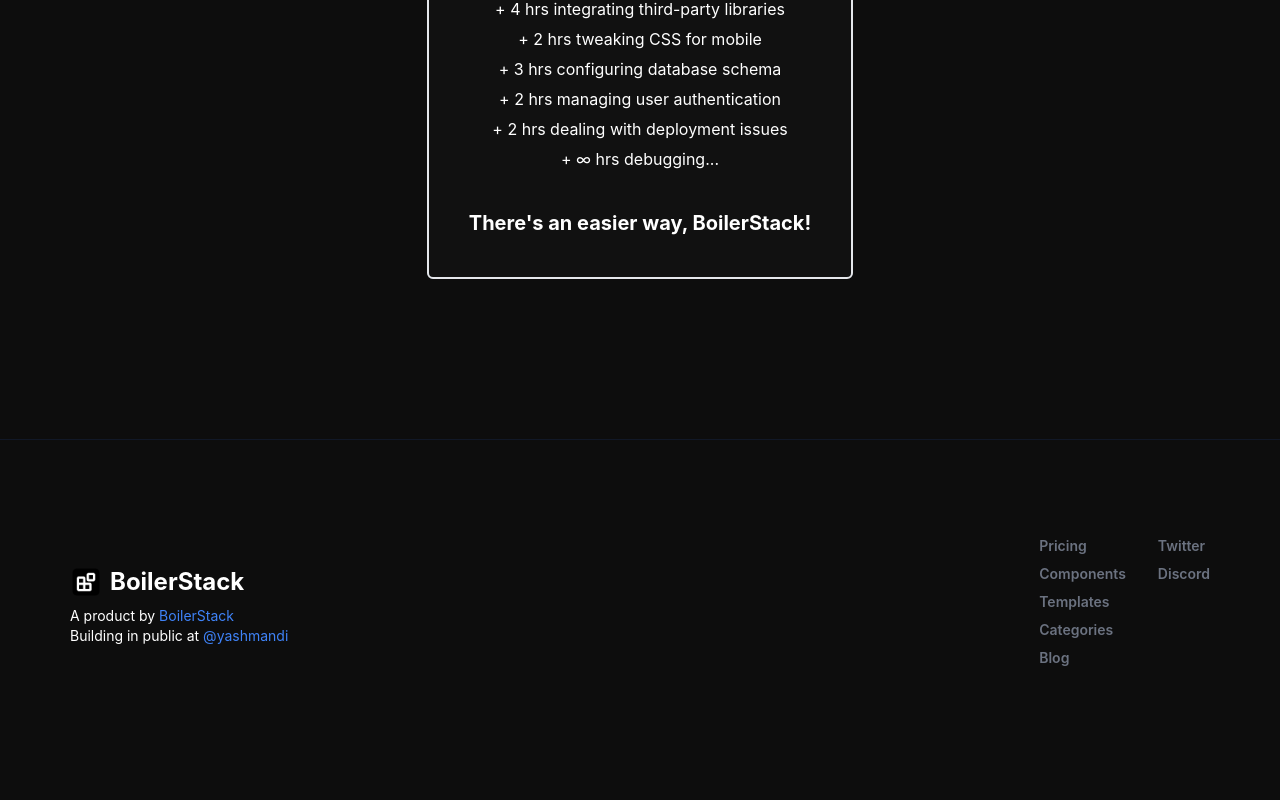
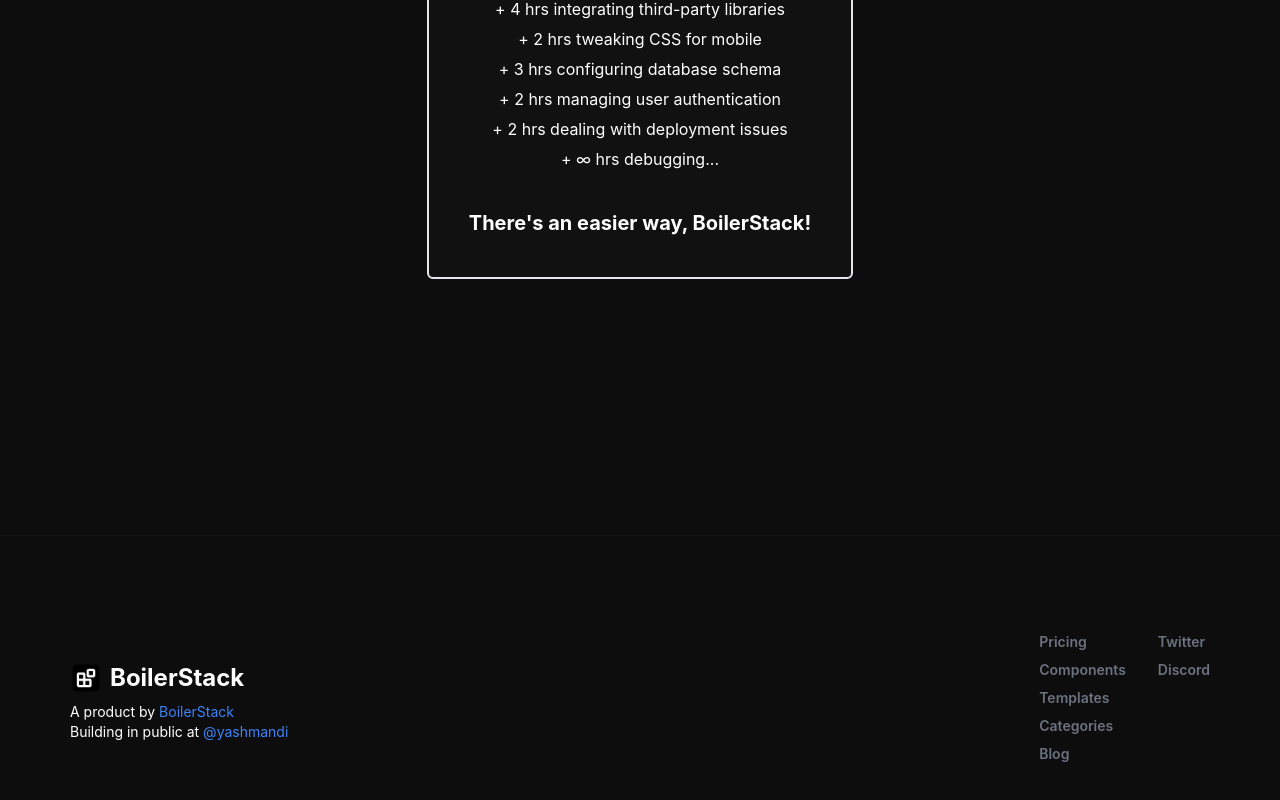
Before and after one commit to yashmandi/boilerstack, a React (Vite) app: page / in a window 1280 px wide. Shown: the part 1708-2508 px from the top of the page. Before the commit the page ends 2432 px from the top, so only its background shows below. Built offline with nearby package versions, Linux system fonts and the light colour scheme; a web font is replaced by a local one.

Commit message:
footer ui fix

```diff
--- a/src/components/Footer.jsx
+++ b/src/components/Footer.jsx
@@ -4,7 +4,7 @@
 const Footer = () => {
   return (
     <div>
-      <footer className="bg-[#0d0d0d] text-white p-6 sm:p-12 sm:pt-24 border-t border-gray-900">
+      <footer className="bg-[#0d0d0d] text-white p-6 sm:p-12 sm:pt-24 border-t border-1 mt-24 border-[#171717]">
         <div className="container mx-auto flex flex-col md:flex-row justify-between items-center text-center md:text-left">
           <div className="mb-8 md:mb-0">
             <h2 className="flex justify-center md:justify-start text-xl sm:text-2xl font-bold">
```
